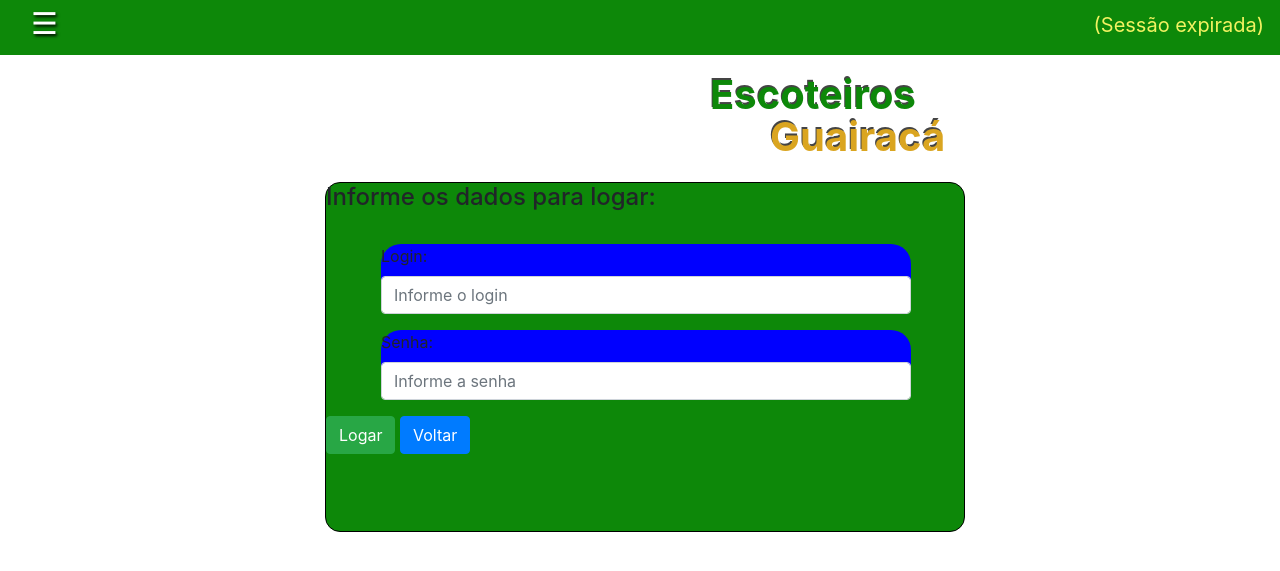
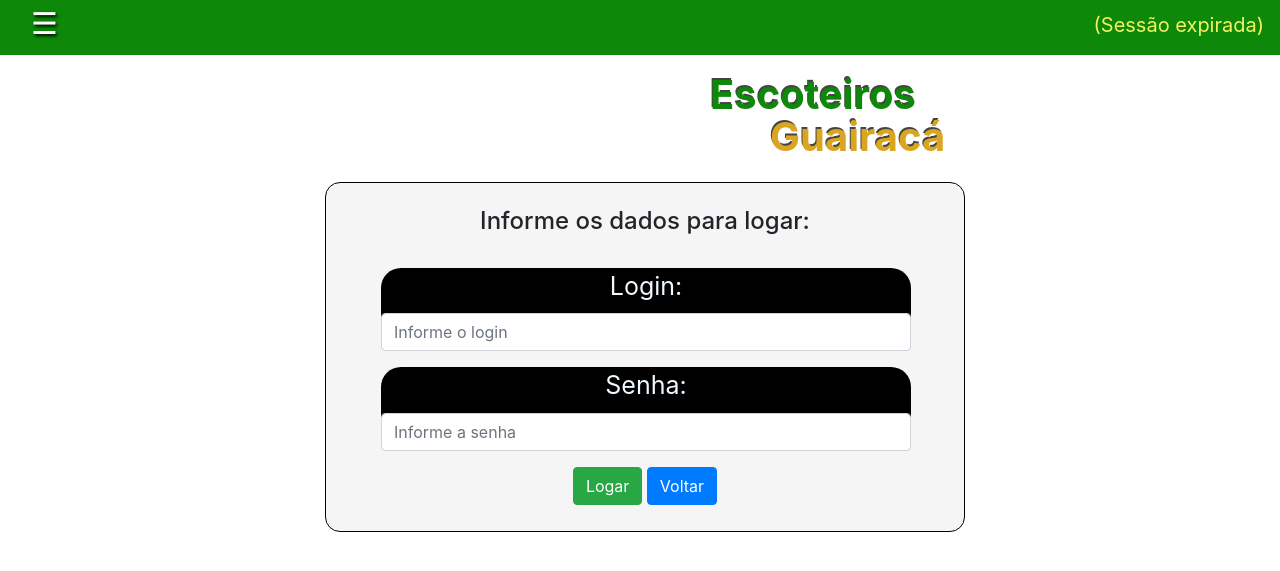
Before and after one commit to Rick-s2/implementacao-Projeto, a PHP site: page /app/view/login/login.php in a window 1280 px wide. Shown: the top 571 px of the page. Run offline with PHP 8.4, Linux system fonts and the light colour scheme; some libraries are stand-ins or nearby versions.

Commit message:
edição page login e footer

```diff
--- a/app/view/home/styles/main.css
+++ b/app/view/home/styles/main.css
@@ -161,35 +161,15 @@ img{
 }
 
 
-.linha_nome{
-   height: 20%;
-   font-size: 15px;
-   justify-content: center;
-
-}
-
-.linha_foto{
-    height: 50%;
-    justify-content: center;
-}
-
-.linha_num{
-    height: 20%;
-    font-size: 15px;
-    justify-content: center;
-
-}
-
-
-
-
-
 .form-group{
 
-    background-color: blue;
+    background-color: black;
     width: 530px;
     margin-left: 55px;
     border-radius: 20px;
+    text-align: center;
+    font-size: 25px;
+    color:aliceblue;
 }
 
 
@@ -202,13 +182,16 @@ img{
     margin-left: 30vh;
     margin-top: 52px;
     align-items: center center;
-    background-color:rgb(13, 136, 9) ;
+    background-color:whitesmoke ;
     border-radius: 15px;
     border: solid 1px black;
+    text-align: center;
 }
 
 .estilo_dados_form{
 
     border-radius: 10px;
 
+
+
     ;}
--- a/app/view/login/login.php
+++ b/app/view/login/login.php
@@ -10,6 +10,7 @@ require_once(__DIR__ . "/../include/menu.php");
     <div class="row " style="margin-top: 20px;">
         <div class="col-6 personalizacao_form">
             <div class=" d_form">
+                <br>
                 <h4>Informe os dados para logar:</h4>
                 <br>
 
```
